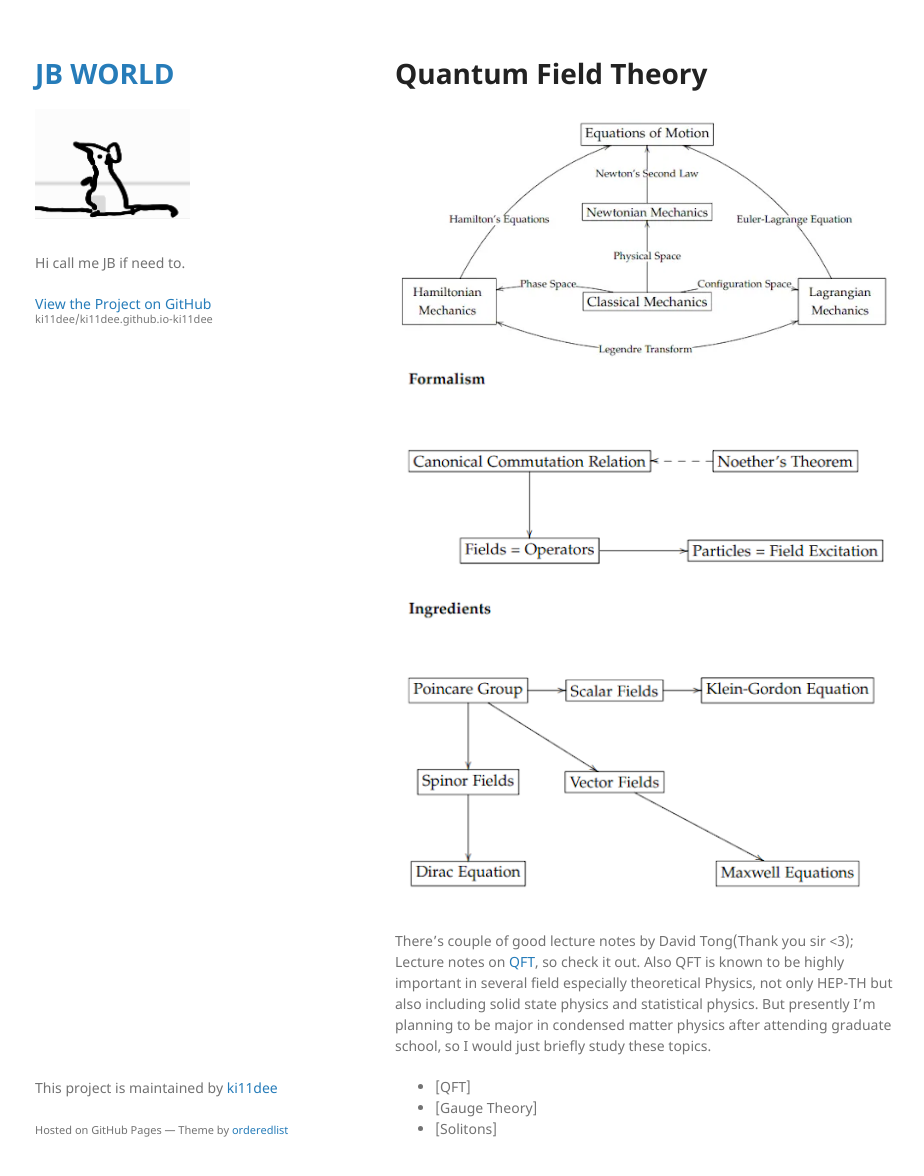
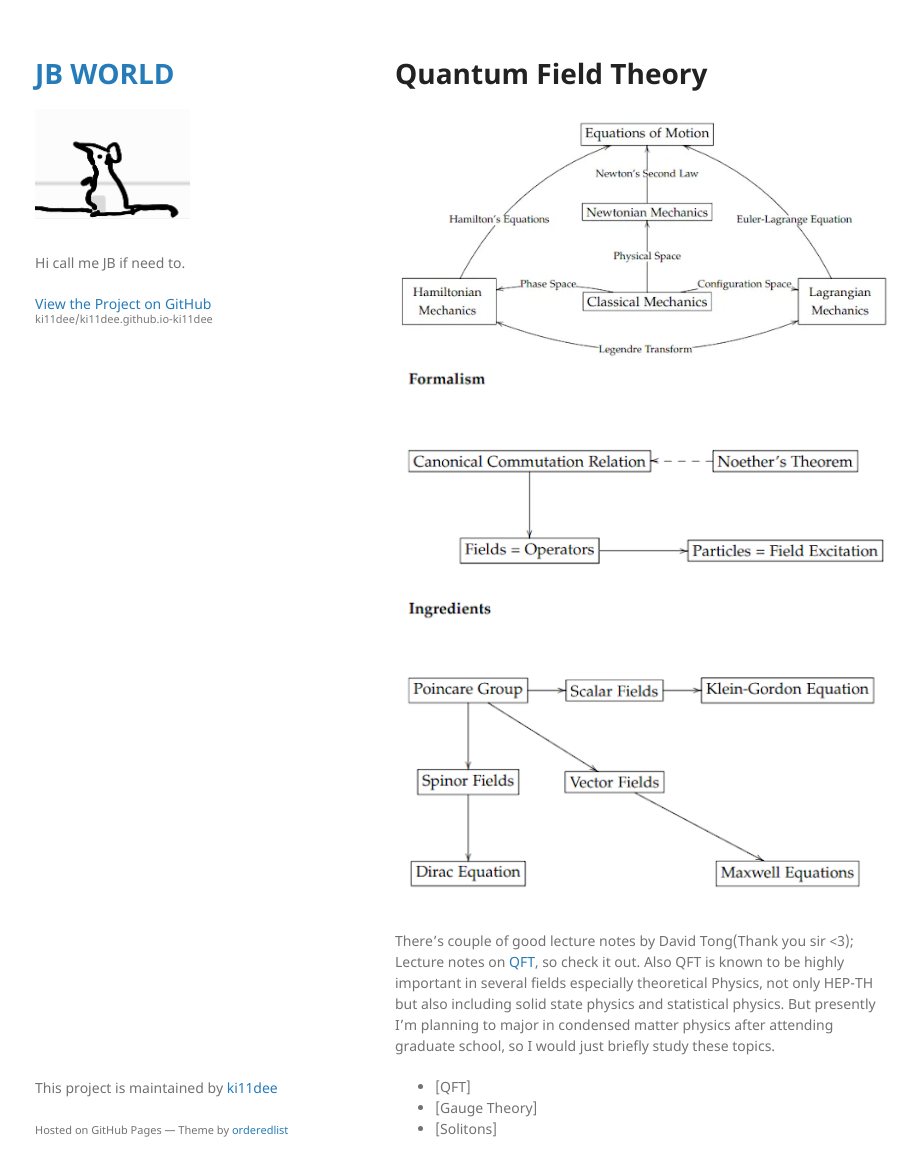
Before and after one commit to ki11dee/ki11dee.github.io-ki11dee, a Jekyll site: the page built from QFT/QFT_content.md, in a window 1280 px wide and 1209 px high. Shown: the top 1176 px of the window, without its empty margins (175-1099 px from the left). Built offline with Jekyll 4.4.1, drawn with Linux system fonts in a browser that asks for light colours; our own code applies the rules of GitHub Pages for plain Markdown files.

Commit message:
Modify typo

```diff
--- a/QFT/QFT_content.md
+++ b/QFT/QFT_content.md
@@ -3,7 +3,7 @@
 ![Map of CM](/assets/img/mapcm.png)
 ![Map of QFT](/assets/img/mapqft.png)
 
-There's couple of good lecture notes by David Tong(Thank you sir <3); Lecture notes on [QFT](https://www.damtp.cam.ac.uk/user/tong/qft.html), so check it out. Also QFT is known to be highly important in several field especially theoretical Physics, not only HEP-TH but also including solid state physics and statistical physics. But presently I'm planning to be major in condensed matter physics after attending graduate school, so I would just briefly study these topics.
+There's couple of good lecture notes by David Tong(Thank you sir <3); Lecture notes on [QFT](https://www.damtp.cam.ac.uk/user/tong/qft.html), so check it out. Also QFT is known to be highly important in several fields especially theoretical Physics, not only HEP-TH but also including solid state physics and statistical physics. But presently I'm planning to major in condensed matter physics after attending graduate school, so I would just briefly study these topics.
 
 - [QFT]
 - [Gauge Theory]
```
